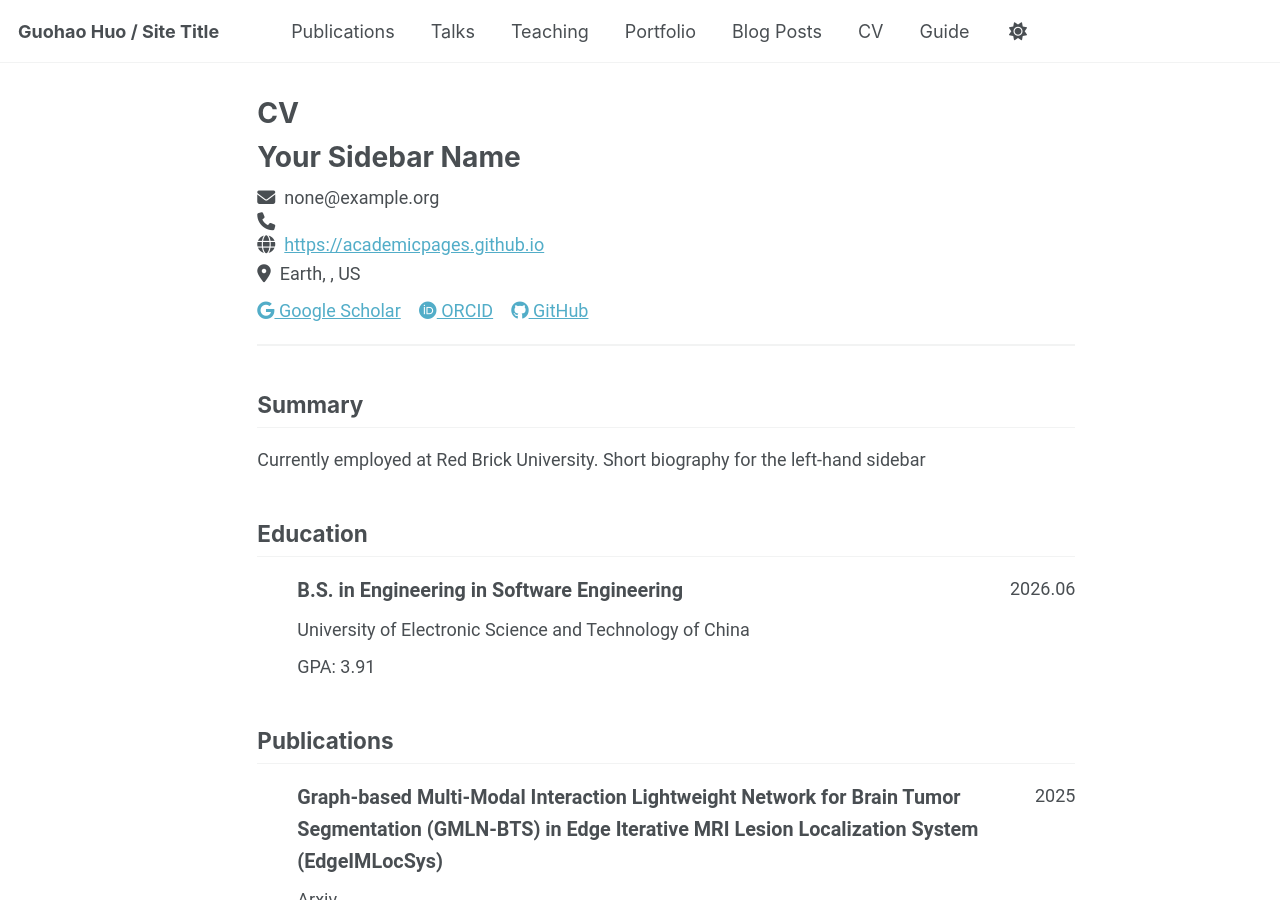
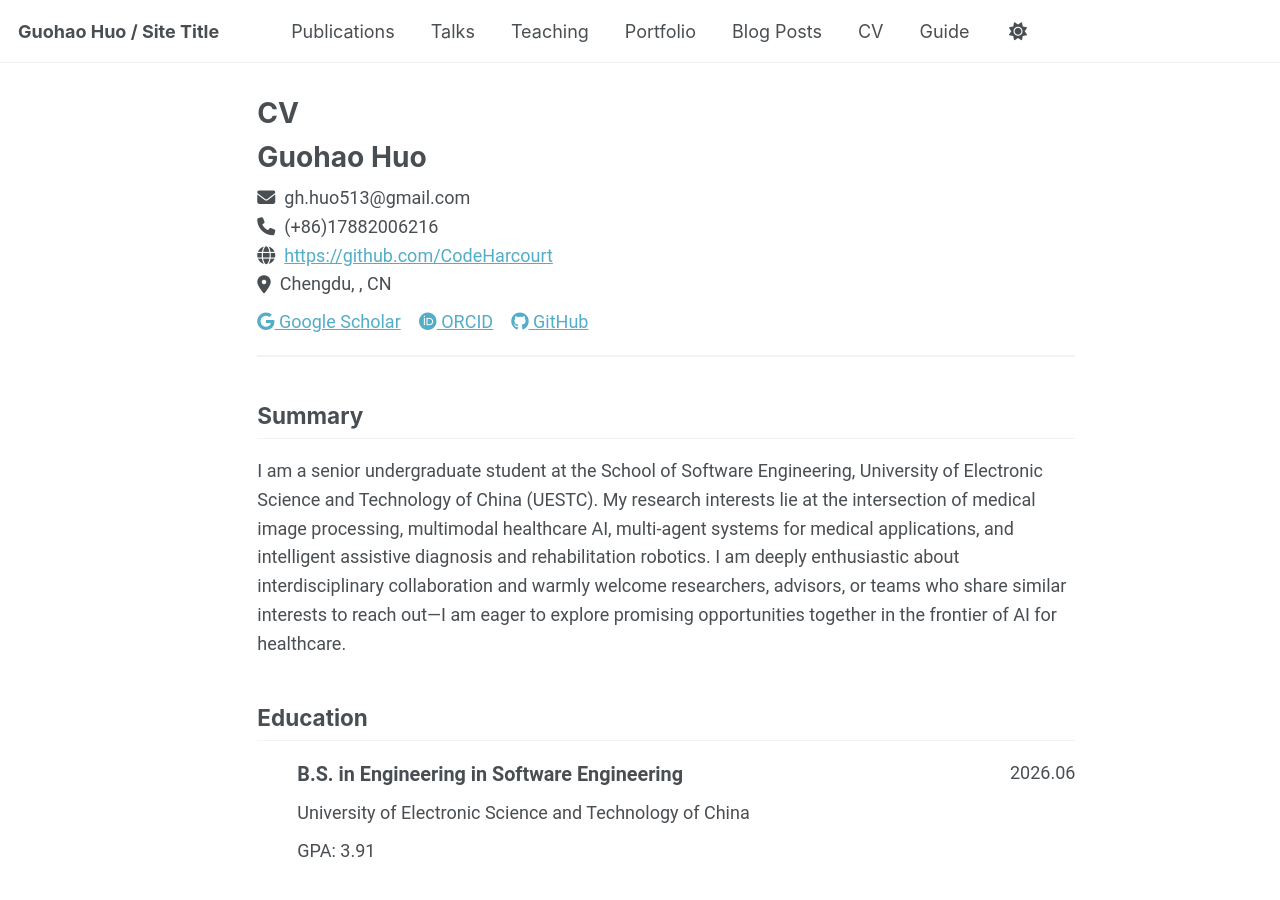
Before and after one commit to CodeHarcourt/GuohaoHuo.github.io, a Jekyll site: the page built from _pages/cv-json.md, in a window 1280 px wide and 900 px high. Built offline with Jekyll 4.4.1, drawn with Linux system fonts in a browser that asks for light colours; a script that is not in the unit is left out.

Commit message:
Update site content

```diff
--- a/_data/cv.json
+++ b/_data/cv.json
@@ -1,32 +1,32 @@
 {
   "basics": {
-    "name": "Your Sidebar Name",
-    "email": "none@example.org",
-    "phone": "",
-    "website": "https://academicpages.github.io",
-    "summary": "Currently employed at Red Brick University. Short biography for the left-hand sidebar",
+    "name": "Guohao Huo",
+    "email": "gh.huo513@gmail.com",
+    "phone": "(+86)17882006216",
+    "website": "https://github.com/CodeHarcourt",
+    "summary": "I am a senior undergraduate student at the School of Software Engineering, University of Electronic Science and Technology of China (UESTC). My research interests lie at the intersection of medical image processing, multimodal healthcare AI, multi-agent systems for medical applications, and intelligent assistive diagnosis and rehabilitation robotics. I am deeply enthusiastic about interdisciplinary collaboration and warmly welcome researchers, advisors, or teams who share similar interests to reach out—I am eager to explore promising opportunities together in the frontier of AI for healthcare.",
     "location": {
       "address": "",
       "postalCode": "",
-      "city": "Earth",
-      "countryCode": "US",
+      "city": "Chengdu",
+      "countryCode": "CN",
       "region": ""
     },
     "profiles": [
       {
         "network": "Google Scholar",
-        "username": "",
-        "url": "https://scholar.google.com/citations?user=PS_CX0AAAAAJ"
+        "username": "Guohao Huo",
+        "url": "https://scholar.google.com/citations?user=DQqzVtUAAAAJ&hl=en"
       },
       {
         "network": "ORCID",
-        "username": "",
-        "url": "https://orcid.org/yourorcidurl"
+        "username": "0009-0009-8816-7123",
+        "url": "https://orcid.org/0009-0009-8816-7123"
       },
       {
         "network": "GitHub",
-        "username": "academicpages",
-        "url": "https://github.com/academicpages"
+        "username": "CodeHarcourt",
+        "url": "https://github.com/CodeHarcourt"
       }
     ]
   },
```
